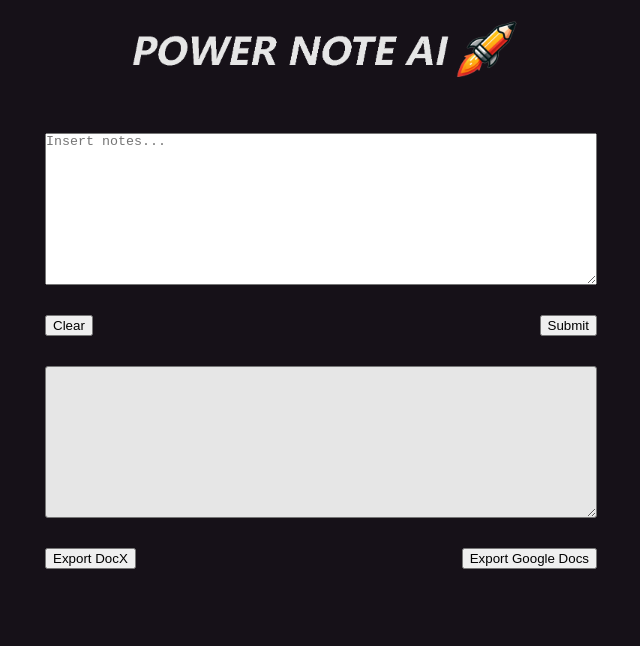
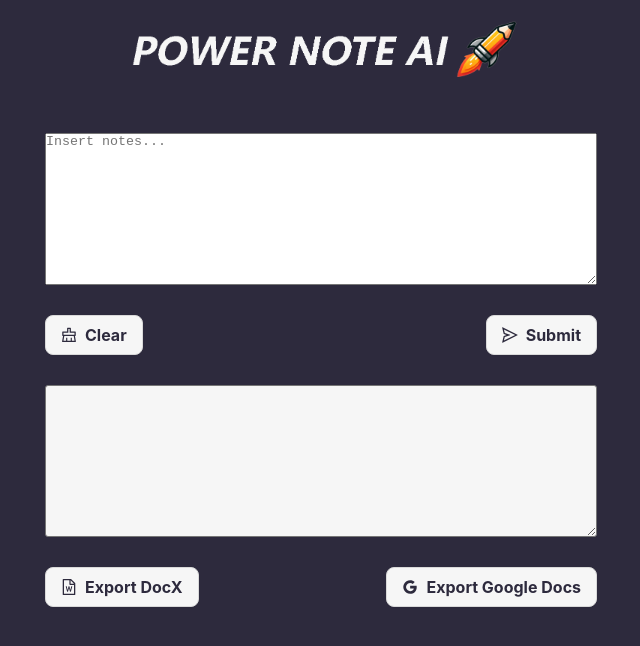
Before and after one commit to CloudyStripe/power-note-AI, a React (Vite) app: page / in a window 1280 px wide. Shown: the top 646 px of the page, without its empty margins (319-959 px from the left). Built offline with nearby package versions, Linux system fonts and the light colour scheme.

Commit message:
replaced buttons with antd equivalent.

```diff
--- a/package.json
+++ b/package.json
@@ -21,6 +21,7 @@
     }
   },
   "dependencies": {
+    "@ant-design/icons": "^5.2.6",
     "@headlessui/react": "^1.7.17",
     "@types/chrome": "^0.0.248",
     "@types/file-saver": "^2.0.6",
--- a/src/App.tsx
+++ b/src/App.tsx
@@ -4,6 +4,8 @@
 //@ts-ignore
 import HTMLtoDOCX from 'html-to-docx';
 import { saveAs } from 'file-saver'
+import { Button } from 'antd';
+import { ClearOutlined, SendOutlined, FileWordOutlined, GoogleOutlined } from '@ant-design/icons'
 import './App.scss'
 
 export const App = () => {
@@ -12,7 +14,12 @@
   const [generatedNotes, setGeneratedNotes] = useState<string>('')
 
   // eslint-disable-next-line @typescript-eslint/no-unused-vars
-
+  chrome.runtime.onMessage.addListener((message: string, _, sendResponse) => {
+    if(message){
+      setUserNotes(message)
+      sendResponse({status: 'success'})
+    }
+  })
 
   const submitNotes = async () => {
     const connection = await noteService(userNotes!)
@@ -55,8 +62,18 @@
         placeholder="Insert notes...">
       </textarea>
       <div className="buttonContainer">
-        <button className="button clearBtn" onClick={clearNotes}>Clear</button>
-        <button className="button submitBtn" onClick={submitNotes}>Submit</button>
+        <Button
+          className="button clearBtn"
+          icon={<ClearOutlined />}
+          onClick={clearNotes}
+          size="large"
+        >
+          Clear
+        </Button>
+        <Button
+          className="button submitBtn"
+          icon={<SendOutlined />}
+          onClick={submitNotes} size="large">Submit</Button>
       </div>
       <div
         className="note noteResult"
@@ -64,8 +81,21 @@
         placeholder="Generate notes..."
       />
       <div className="buttonContainer">
-        <button className="button docXBtn" onClick={exportNotesDocX}>Export DocX</button>
-        <button className="button">Export Google Docs</button>
+        <Button
+          className="button docXBtn"
+          icon={<FileWordOutlined />}
+          onClick={exportNotesDocX}
+          size="large"
+        >
+        Export DocX
+        </Button>
+        <Button
+          className="button"
+          icon={<GoogleOutlined />}
+          size="large"
+        >
+        Export Google Docs
+        </Button>
       </div>
     </div>
   )
--- a/src/app.scss
+++ b/src/app.scss
@@ -1,18 +1,20 @@
 @import './themes/theme';
 
-html {
-    background-color: $background_dark_mode;
-}
-
 .container {
-    color: $text_dark_mode;
-
     display: flex;
     flex-direction: column;
     width: fit-content;
     margin: auto;
 
+    .ant-btn:hover {
+        color: #E94444 !important;
+        border-color: #E94444 !important;
+    }
+
     .button {
+        background-color: $secondary_dark_mode;
+        color: $primary_dark_mode;
+        font-weight: bold;
         margin-bottom: 30px;
     }
 
@@ -40,7 +42,7 @@
         font-size: 13px;
         border: 1px solid rgb(118,118,118);
         border-radius: 3px;
-        background-color: #e6e6e6;
+        background-color: $secondary_dark_mode;
         resize: both;
         overflow: auto;
         word-wrap: break-word;
--- a/src/index.scss
+++ b/src/index.scss
@@ -2,5 +2,5 @@
 
 :root {
   font-family: Inter, system-ui, Avenir, Helvetica, Arial, sans-serif;
-  background-color: $background_dark_mode;
+  background-color: $primary_dark_mode;
 }
--- a/src/main.tsx
+++ b/src/main.tsx
@@ -4,5 +4,5 @@
 import './index.scss'
 
 ReactDOM.createRoot(document.getElementById('root')!).render(
-    <App />,
+    <App />
 )
--- a/src/themes/_theme.scss
+++ b/src/themes/_theme.scss
@@ -1,4 +1,4 @@
 //dark mode
 
-$background_dark_mode: #161118;
-$text_dark_mode: #e6e6e6;
+$primary_dark_mode: #2d2a3d;
+$secondary_dark_mode: #F6F6F6;
```
Also changed, not shown: public/images/header_dark.png, 1 other file (tests, documents, lock files or other folders).
